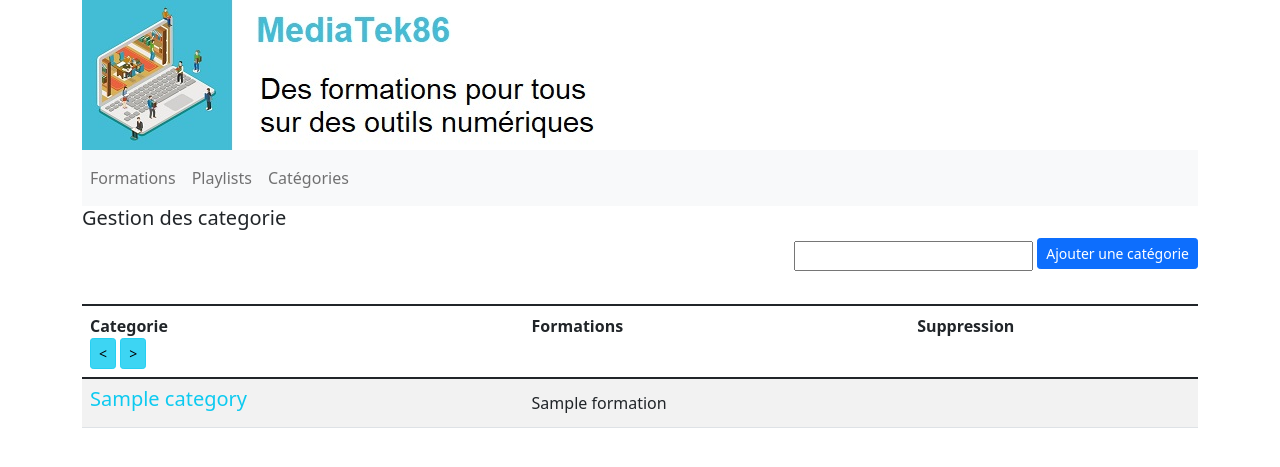
After one commit to yassixx/atelier1, a Symfony app: template templates/admin/admin.categories.html.twig in a window 1280 px wide. The commit adds this page. Shown: the top 467 px of the page. Run offline with Twig, Linux system fonts and the light colour scheme; the template is opened without the code that fills it: most values are stand-ins (such as "Sample title", 1, 10 or a date in 2020); some libraries are stand-ins or nearby versions.

Commit message:
MISSION 2 : Tâche 3 - Gérer les catégories

```diff
--- /dev/null
+++ b/templates/admin/admin.categories.html.twig
@@ -0,0 +1,59 @@
+{% extends "baseadmin.html.twig" %}
+
+{% block body %}
+    <h5>Gestion des categorie</h5>
+    {# Création du mini-formulaire permettant l'ajout d'une catégorie #}
+    <th class="text-end align-middle" scope="col">
+        <form class="form-inline mt-1" method="POST" action="{{ path('admin.ajout.categorie') }}">
+            <div class="text-end form-group mr-1 mb-2">
+                <input type="text" class="sm" name="name">
+                <input type="hidden" name="_token" value="{{ csrf_token('filtre_name') }}">
+                    <button type ="submit" class="btn btn-primary mb-2 btn-sm">Ajouter une catégorie</button>
+            </div>
+        </form>
+    </th>
+    <table class="table table-striped">
+        <caption></caption>
+        <thead>
+            <tr>
+                <th class="text-left align-top" scope="col">
+                    Categorie<br>
+                    <a href="{{ path('admin.categories.sort', {champ:'name', ordre:'ASC'}) }}"
+                        class="btn btn-info btn-sm active" role="button" aria-pressed="true"><</a>
+                    <a href="{{ path('admin.categories.sort', {champ:'name', ordre:'DESC'})}}"
+                       class="btn btn-info btn-sm active" role="button" aria-pressed="true">></a>
+                </th>
+                 <th class="text-left align-top" scope="col">
+                    Formations<br>
+                </th>
+                 <th class="text-left align-top" scope="col">
+                    Suppression<br>
+                </th>
+            </tr>
+        </thead>
+
+        <tbody>
+            {# Boucle qui affiche la liste des catégories et de leurs formations #}
+            <option value=""></option>
+                {% for categorie in categories %}
+                    <tr class="align-middle">
+                    <td>
+                        <h5 class="text-info">
+                            {{ categorie.name }}
+                        </h5>
+                    </td>
+                    <td class="text-left">
+                        {% for formation in categorie.formations %}
+                            {{ formation.title }}<br />
+                        {% endfor %}
+                    </td>
+                     <td>{# Condition pour réaliser la suppression d'une catégorie si elle ne contient aucune formation#}
+                            {% if categorie.formations|length == 0 %}
+                                <a href="{{ path('admin.categories.suppr', {id:categorie.id}) }}" class="btn btn-danger"
+                                   onclick="return confirm('Etes-vous sûr de vouloir supprimer {{ categorie.name }} ?')">Supprimer</a>
+                            {% endif %}
+                    </td>
+                {% endfor %}
+        </tbody>
+    </table>
+{% endblock %}
--- a/templates/baseadmin.html.twig
+++ b/templates/baseadmin.html.twig
@@ -19,7 +19,7 @@
                         <a class="nav-link" href="{{ path ('admin.playlists') }}">Playlists</a>
                     </li>
                     <li class="nav-item">
-                        <a class="nav-link" href="#">Catégories</a>
+                        <a class="nav-link" href="{{ path('admin.categories') }}">Catégories</a>
                     </li>
             </div>
         </nav>
```
Also changed, not shown: src/Controller/admin/AdminCategoriesController.php (added, +101 -0 lines), src/Repository/CategorieRepository.php (+30 -0 lines).
